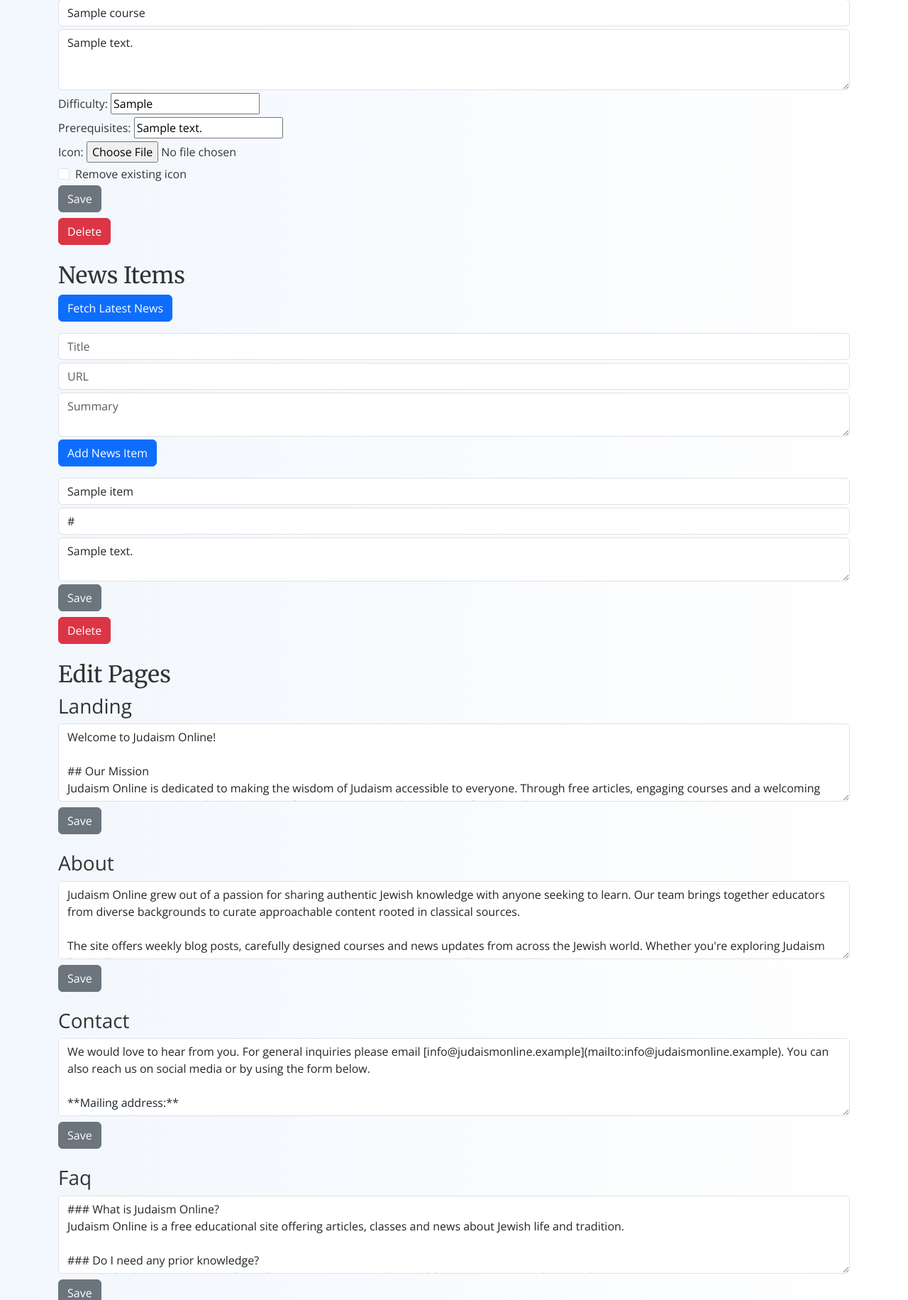
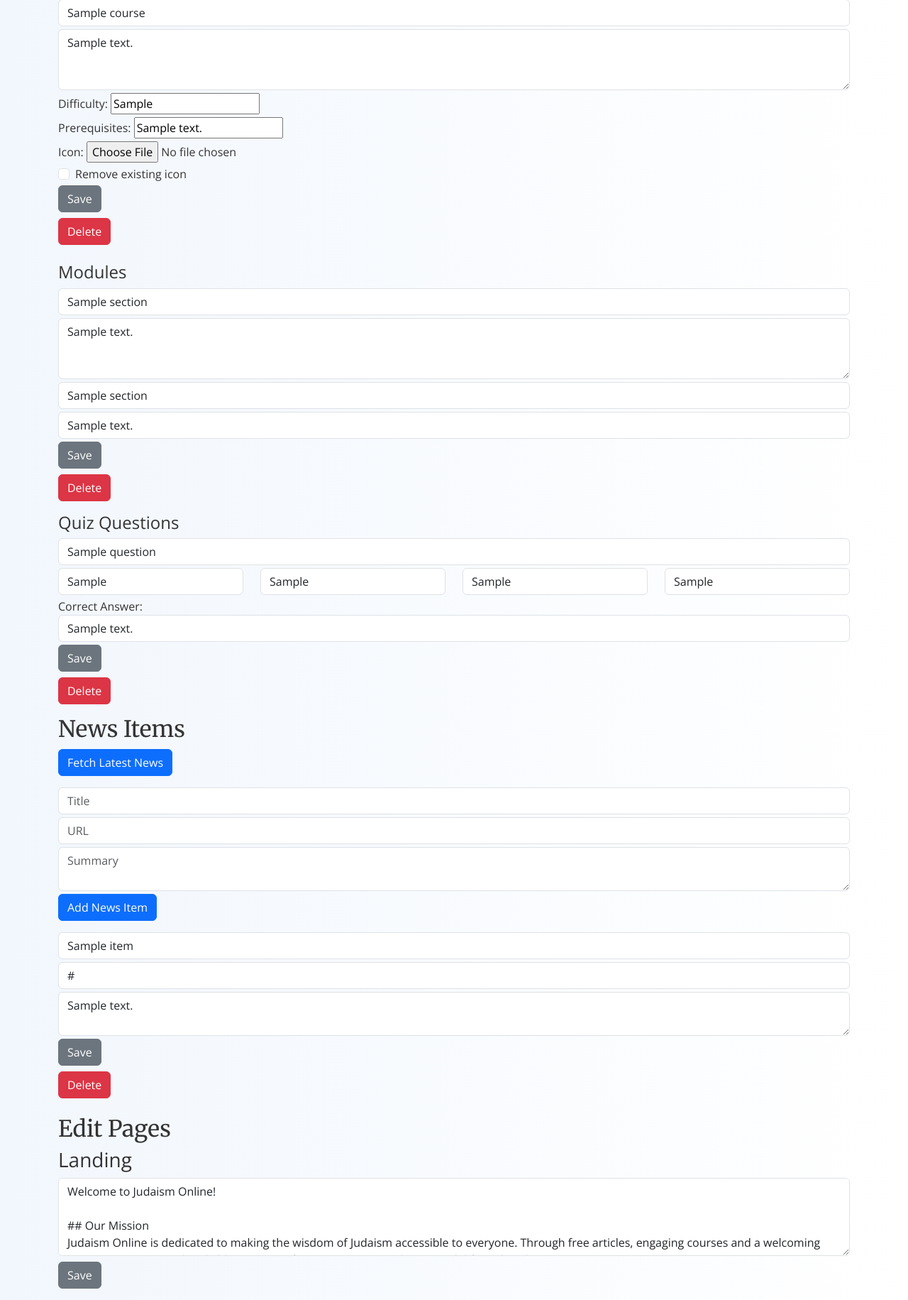
Before and after one commit to streamlinecoreinitiative/judaismonline1-hostgator, a Flask app: page /admin/ in a window 1280 px wide. Shown: the part 878-2709 px from the top of the page at 71% size. Run offline with Flask 3, Linux system fonts and the light colour scheme; tables that the repository leaves empty hold one stand-in row (values such as "Sample post"); some libraries are stand-ins or nearby versions.

Commit message:
Add editing tools and progress spinner

```diff
--- a/app.py
+++ b/app.py
@@ -175,7 +175,7 @@
 def generate_module_content(course_topic: str, module_title: str) -> str:
     """Generate detailed HTML content for a single module."""
     prompt = (
-        f"Write an in-depth HTML lesson for a course about {course_topic}. "
+        f"Write an in-depth lesson in HTML format for a course about {course_topic}. "
         f"The module is titled '{module_title}'."
     )
     return generate_text(prompt).strip()
@@ -612,6 +612,30 @@
             course = Course.query.get_or_404(request.form.get("id"))
             db.session.delete(course)
             db.session.commit()
+        elif action == "update_section":
+            section = CourseSection.query.get_or_404(request.form.get("id"))
+            section.title = request.form.get("title")
+            section.content = request.form.get("content")
+            section.question = request.form.get("question")
+            section.answer = request.form.get("answer")
+            db.session.commit()
+        elif action == "delete_section":
+            section = CourseSection.query.get_or_404(request.form.get("id"))
+            db.session.delete(section)
+            db.session.commit()
+        elif action == "update_question":
+            q = QuizQuestion.query.get_or_404(request.form.get("id"))
+            q.question = request.form.get("question")
+            q.option_a = request.form.get("a")
+            q.option_b = request.form.get("b")
+            q.option_c = request.form.get("c")
+            q.option_d = request.form.get("d")
+            q.answer = request.form.get("answer")
+            db.session.commit()
+        elif action == "delete_question":
+            q = QuizQuestion.query.get_or_404(request.form.get("id"))
+            db.session.delete(q)
+            db.session.commit()
         elif action == "fetch_news":
             fetch_news_items()
         elif action == "create_news":
--- a/templates/admin.html
+++ b/templates/admin.html
@@ -1,7 +1,7 @@
 {% extends 'base.html' %}
 {% block content %}
 <h1>Admin</h1>
-<form method="post" class="mb-3">
+<form method="post" class="mb-3 show-spinner">
   <input type="hidden" name="action" value="blog">
   <button class="btn btn-primary" type="submit">Generate Blog Post</button>
 </form>
@@ -20,7 +20,7 @@
   <button class="btn btn-danger" type="submit">Delete</button>
 </form>
 {% endfor %}
-<form method="post" enctype="multipart/form-data" class="mb-3">
+<form method="post" enctype="multipart/form-data" class="mb-3 show-spinner">
   <input type="hidden" name="action" value="course">
   <div class="mb-1">Topic: <input type="text" name="topic"></div>
   <div class="mb-1">Difficulty: <input type="text" name="difficulty" value="Beginner"></div>
@@ -54,6 +54,44 @@
   <input type="hidden" name="id" value="{{ c.id }}">
   <button class="btn btn-danger" type="submit">Delete</button>
 </form>
+<h4 class="mt-3">Modules</h4>
+{% for s in c.sections %}
+<form method="post" class="mb-2">
+  <input type="hidden" name="action" value="update_section">
+  <input type="hidden" name="id" value="{{ s.id }}">
+  <input type="text" name="title" class="form-control mb-1" value="{{ s.title }}">
+  <textarea name="content" class="form-control mb-1 module-content" rows="3">{{ s.content }}</textarea>
+  <input type="text" name="question" class="form-control mb-1" placeholder="Question" value="{{ s.question }}">
+  <input type="text" name="answer" class="form-control mb-1" placeholder="Answer" value="{{ s.answer }}">
+  <button class="btn btn-secondary me-2" type="submit">Save</button>
+</form>
+<form method="post" class="mb-3">
+  <input type="hidden" name="action" value="delete_section">
+  <input type="hidden" name="id" value="{{ s.id }}">
+  <button class="btn btn-danger" type="submit">Delete</button>
+</form>
+{% endfor %}
+<h4>Quiz Questions</h4>
+{% for q in c.quiz_questions %}
+<form method="post" class="mb-2">
+  <input type="hidden" name="action" value="update_question">
+  <input type="hidden" name="id" value="{{ q.id }}">
+  <input type="text" name="question" class="form-control mb-1" value="{{ q.question }}">
+  <div class="row mb-1">
+    <div class="col"><input type="text" name="a" class="form-control" placeholder="A" value="{{ q.option_a }}"></div>
+    <div class="col"><input type="text" name="b" class="form-control" placeholder="B" value="{{ q.option_b }}"></div>
+    <div class="col"><input type="text" name="c" class="form-control" placeholder="C" value="{{ q.option_c }}"></div>
+    <div class="col"><input type="text" name="d" class="form-control" placeholder="D" value="{{ q.option_d }}"></div>
+  </div>
+  <div class="mb-1">Correct Answer: <input type="text" name="answer" class="form-control" value="{{ q.answer }}"></div>
+  <button class="btn btn-secondary me-2" type="submit">Save</button>
+</form>
+<form method="post" class="mb-3">
+  <input type="hidden" name="action" value="delete_question">
+  <input type="hidden" name="id" value="{{ q.id }}">
+  <button class="btn btn-danger" type="submit">Delete</button>
+</form>
+{% endfor %}
 {% endfor %}
 <h2>News Items</h2>
 <form method="post" class="mb-3">
@@ -101,5 +139,8 @@
   document.querySelectorAll('textarea[name="description"]').forEach(function(el){
     if (el.id !== 'new_description') { CKEDITOR.replace(el); }
   });
+  document.querySelectorAll('textarea.module-content').forEach(function(el){
+    CKEDITOR.replace(el);
+  });
 </script>
 {% endblock %}
--- a/templates/base.html
+++ b/templates/base.html
@@ -35,9 +35,21 @@
 <div class="container">
   {% block content %}{% endblock %}
 </div>
+<div id="loading-overlay" class="position-fixed top-0 start-0 w-100 h-100 d-none justify-content-center align-items-center" style="background: rgba(255,255,255,0.7); z-index: 1050;">
+  <div class="spinner-border text-primary" role="status">
+    <span class="visually-hidden">Loading...</span>
+  </div>
+</div>
 <script src="https://cdnjs.cloudflare.com/ajax/libs/aos/2.3.4/aos.js"></script>
 <script>
   AOS.init();
 </script>
+<script>
+  document.querySelectorAll('form.show-spinner').forEach(function(f){
+    f.addEventListener('submit', function(){
+      document.getElementById('loading-overlay').classList.remove('d-none');
+    });
+  });
+</script>
 </body>
 </html>
--- a/templates/course_section.html
+++ b/templates/course_section.html
@@ -10,7 +10,7 @@
   {% if error %}
   <p class="alert alert-danger">Incorrect answer or confirmation missing.</p>
   {% endif %}
-  <form method="post" data-aos="fade-up">
+  <form method="post">
     {% if section.question and section.answer %}
     <p>{{ section.question }}</p>
     <input class="form-control mb-2" type="text" name="answer" placeholder="Your answer">
```
